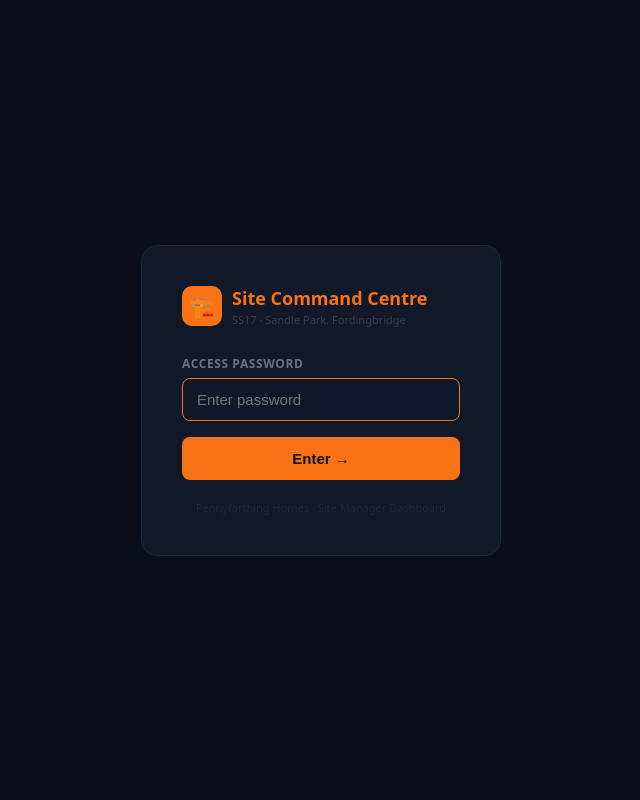
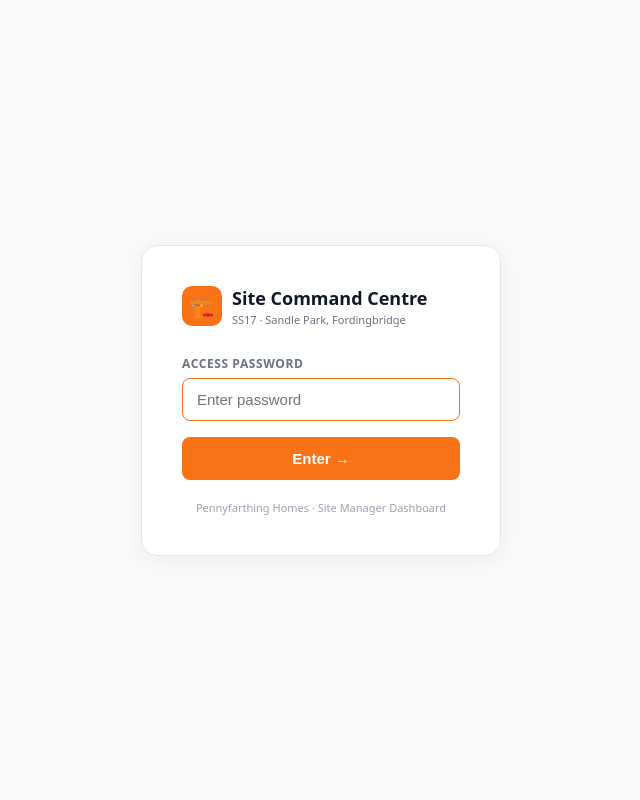
Before and after one commit to aarongreen1996/subsync-bot, a Flask app: page /smc/login in a window 1280 px wide. Shown: the whole page, without its empty margins (319-959 px from the left). Run offline with Flask 3, Linux system fonts and the light colour scheme.

Commit message:
Update SMlogin.html

```diff
--- a/sitemanager/templates/smc/SMlogin.html
+++ b/sitemanager/templates/smc/SMlogin.html
@@ -6,19 +6,19 @@
 <title>Site Command Centre</title>
 <style>
 * { box-sizing: border-box; margin: 0; padding: 0; }
-body { font-family: system-ui, sans-serif; background: #0a0e1a; min-height: 100vh; display: flex; align-items: center; justify-content: center; }
-.card { background: #111827; border: 1px solid #1e293b; border-radius: 16px; padding: 40px; width: 360px; }
+body { font-family: system-ui, -apple-system, sans-serif; background: #f8fafc; min-height: 100vh; display: flex; align-items: center; justify-content: center; }
+.card { background: #ffffff; border: 1px solid #e5e7eb; border-radius: 16px; padding: 40px; width: 360px; box-shadow: 0 4px 24px rgba(0,0,0,0.06); }
 .logo { display: flex; align-items: center; gap: 10px; margin-bottom: 28px; }
 .logo-icon { width: 40px; height: 40px; background: #f97316; border-radius: 10px; display: flex; align-items: center; justify-content: center; font-size: 20px; }
-h1 { font-size: 18px; font-weight: 700; color: #f97316; }
-.sub { font-size: 11px; color: #334155; margin-top: 2px; }
-label { display: block; font-size: 12px; font-weight: 600; color: #64748b; margin-bottom: 6px; text-transform: uppercase; letter-spacing: 0.05em; }
-input[type=password] { width: 100%; padding: 12px 14px; background: #0f172a; border: 1.5px solid #1e293b; border-radius: 8px; color: #f1f5f9; font-size: 15px; margin-bottom: 16px; outline: none; }
+h1 { font-size: 18px; font-weight: 700; color: #111827; }
+.sub { font-size: 11px; color: #6b7280; margin-top: 2px; }
+label { display: block; font-size: 12px; font-weight: 600; color: #6b7280; margin-bottom: 6px; text-transform: uppercase; letter-spacing: 0.05em; }
+input[type=password] { width: 100%; padding: 12px 14px; background: #ffffff; border: 1.5px solid #d1d5db; border-radius: 8px; color: #111827; font-size: 15px; margin-bottom: 16px; outline: none; }
 input[type=password]:focus { border-color: #f97316; }
-button { width: 100%; padding: 13px; background: #f97316; border: none; border-radius: 8px; color: #111; font-size: 15px; font-weight: 700; cursor: pointer; }
-button:hover { background: #fb923c; }
-.error { background: #450a0a; border: 1px solid #dc2626; border-radius: 8px; padding: 10px 12px; color: #f87171; font-size: 13px; margin-bottom: 14px; }
-.site { font-size: 11px; color: #1e293b; text-align: center; margin-top: 20px; }
+button { width: 100%; padding: 13px; background: #f97316; border: none; border-radius: 8px; color: #ffffff; font-size: 15px; font-weight: 700; cursor: pointer; }
+button:hover { background: #ea580c; }
+.error { background: #fee2e2; border: 1px solid #fca5a5; border-radius: 8px; padding: 10px 12px; color: #dc2626; font-size: 13px; margin-bottom: 14px; }
+.site { font-size: 11px; color: #9ca3af; text-align: center; margin-top: 20px; }
 </style>
 </head>
 <body>
```
